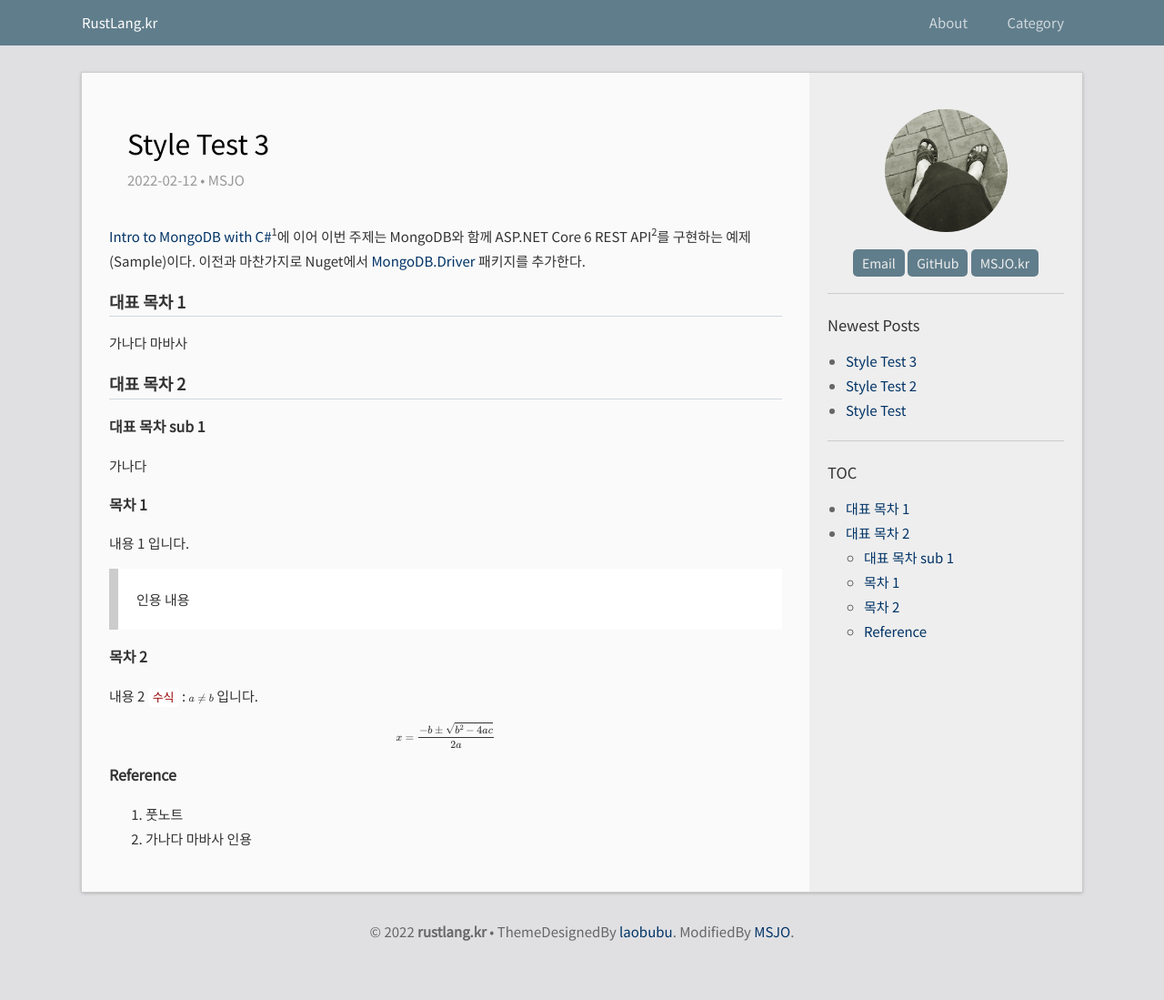
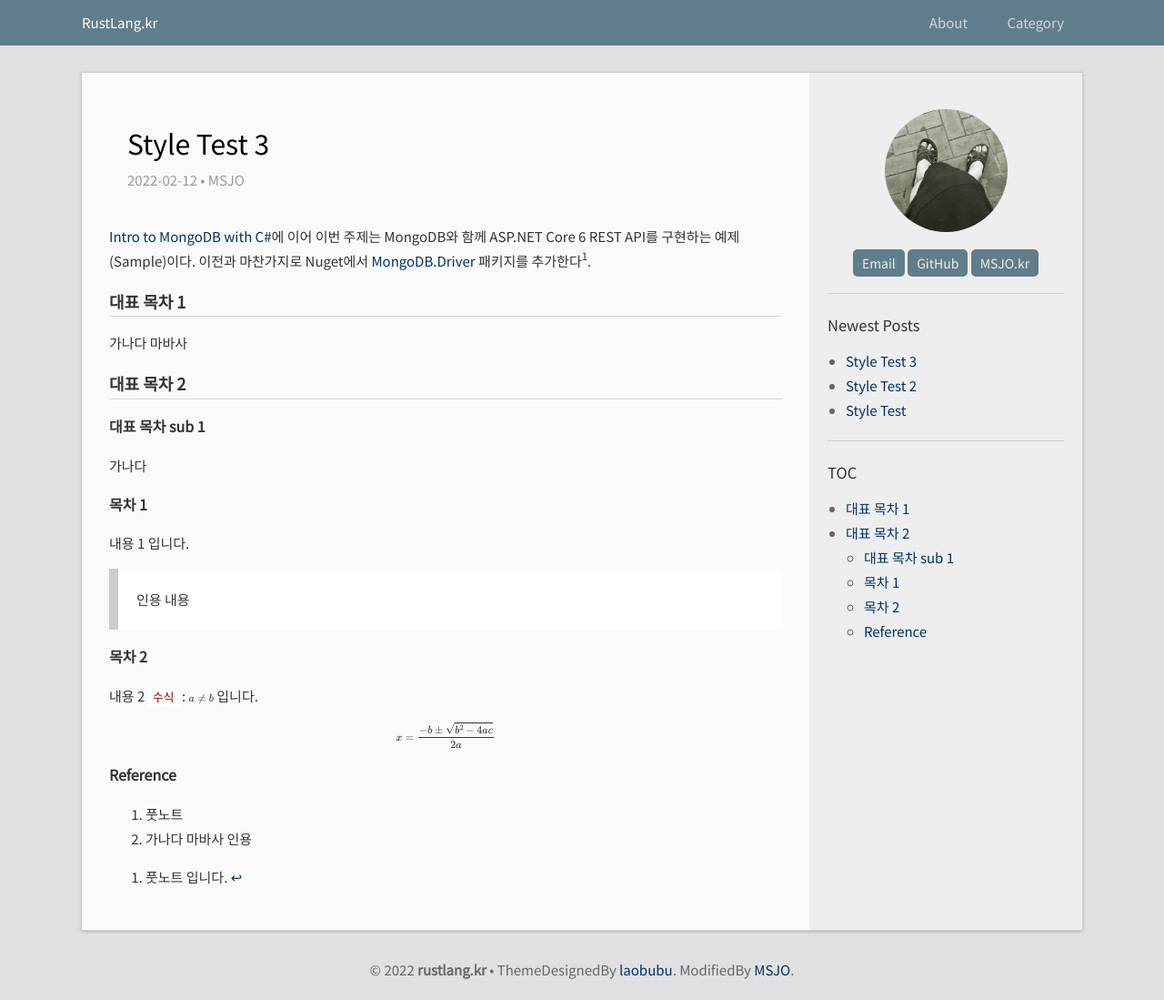
Before and after one commit to DebugJO/rustlang, a Jekyll site: the page built from _posts/2022-02-12-3.md, in a window 1280 px wide. Shown: the whole page at 91% size. Built offline with Jekyll 4.4.1, drawn with Linux system fonts in a browser that asks for light colours; formulas are drawn with MathJax 3; before the commit the page ends 1057 px from its top, so only the background shows below that.

Commit message:
Update 2022-02-12-3.md

```diff
--- a/_posts/2022-02-12-3.md
+++ b/_posts/2022-02-12-3.md
@@ -4,7 +4,7 @@
 categories: [Rust 01 setup]
 ---
 
-[Intro to MongoDB with C#](https://msjo.kr/2020/04/12/1/)<sup>1</sup>에 이어 이번 주제는 MongoDB와 함께 ASP.NET Core 6 REST API<sup>2</sup>를 구현하는 예제(Sample)이다. 이전과 마찬가지로 Nuget에서 [MongoDB.Driver](https://www.nuget.org/packages/MongoDB.Driver) 패키지를 추가한다.
+[Intro to MongoDB with C#](https://msjo.kr/2020/04/12/1/)에 이어 이번 주제는 MongoDB와 함께 ASP.NET Core 6 REST API를 구현하는 예제(Sample)이다. 이전과 마찬가지로 Nuget에서 [MongoDB.Driver](https://www.nuget.org/packages/MongoDB.Driver) 패키지를 추가한다[^1].
 
 <!--more-->
 
@@ -36,3 +36,5 @@
 
 1. 풋노트
 2. 가나다 마바사 인용
+
+[^1]: 풋노트 입니다.
```
